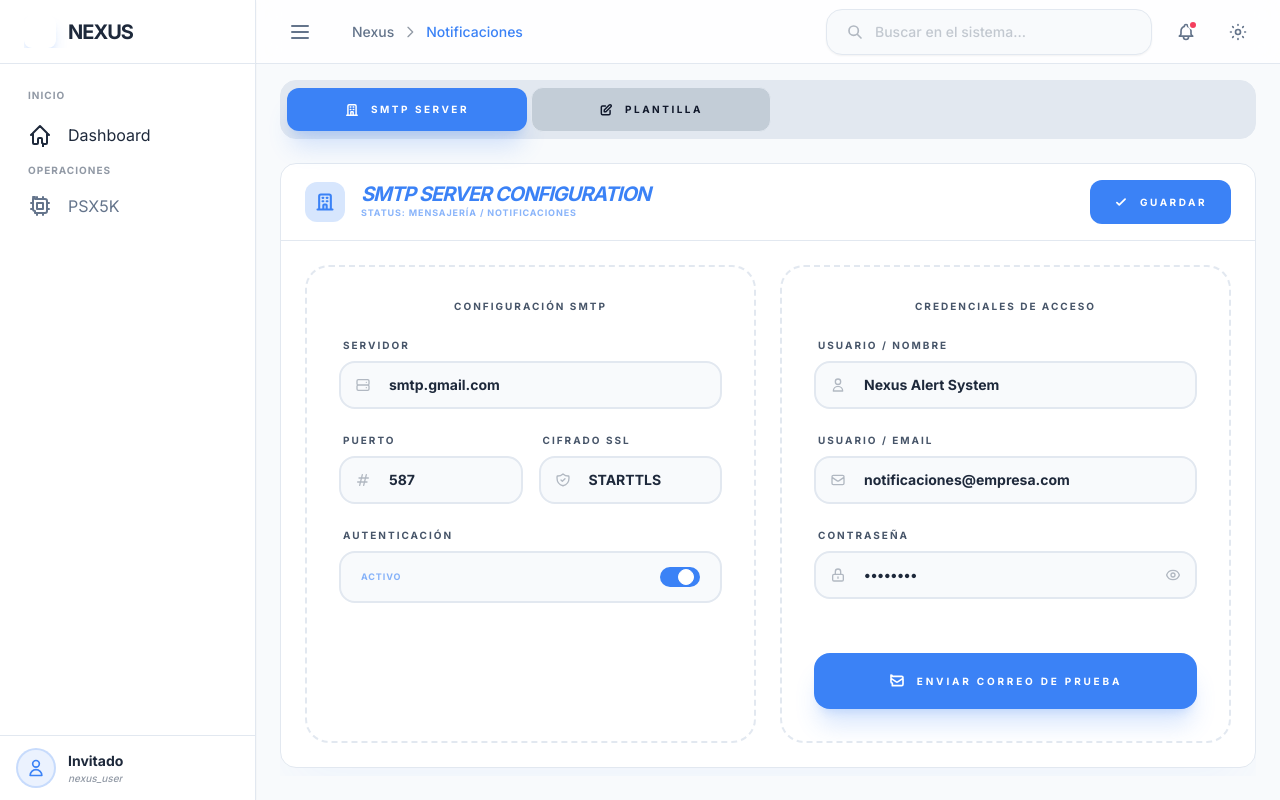
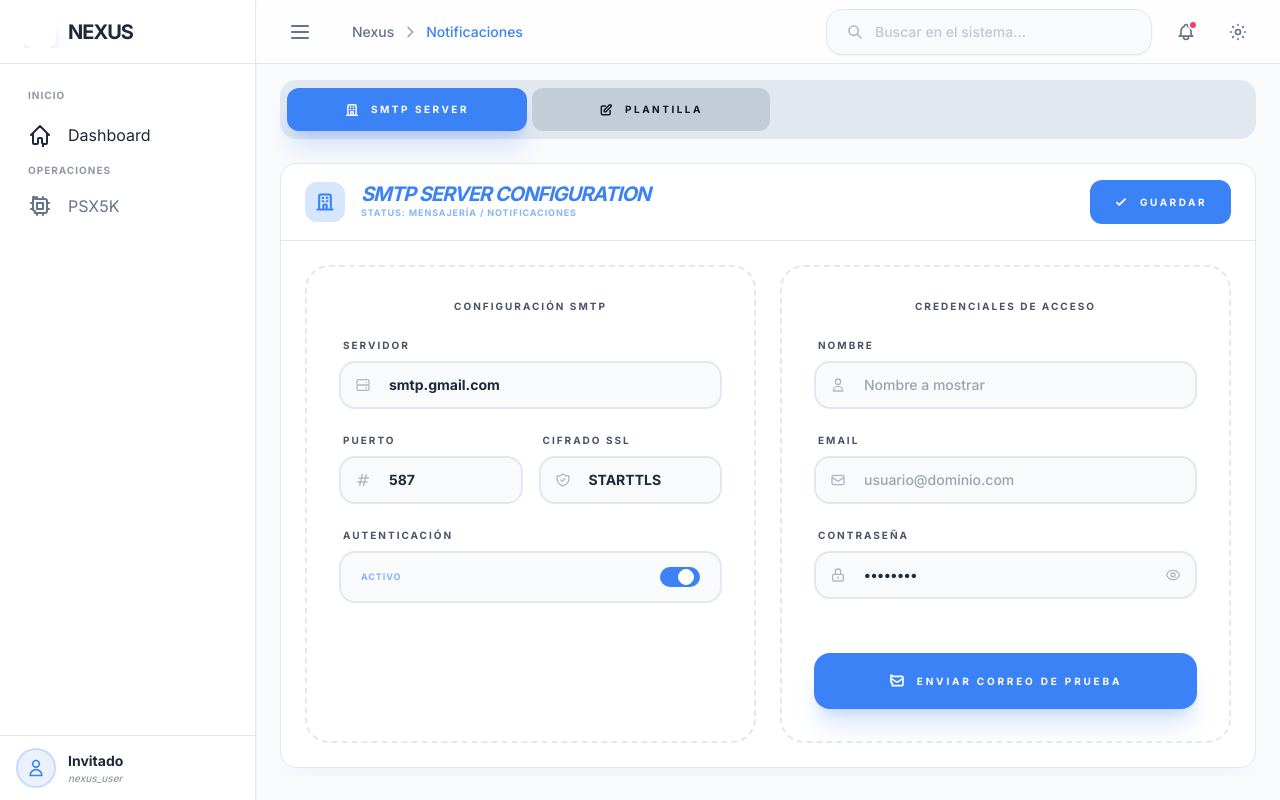
Before and after one commit to dtovar0/c20, a Flask app: template templates/notifications.html in a window 1280 px wide. Run offline with Flask 3, Linux system fonts and the light colour scheme; the template is opened without the code that fills it, so the values that code supplies are empty; some libraries are stand-ins or nearby versions.

Commit message:
Agregando logica PSX5K v1.2

```diff
--- a/assets/js/notifications.js
+++ b/assets/js/notifications.js
@@ -1,22 +1,19 @@
 document.addEventListener('DOMContentLoaded', function() {
     const authToggle = document.getElementById('smtpAuthToggle');
-    const authInputs = ['smtpName', 'smtpUser', 'smtpPass'];
     const authStatusText = document.getElementById('authStatusText');
 
     function updateAuthFields() {
         const isEnabled = authToggle.checked;
-        authInputs.forEach(id => {
-            const el = document.getElementById(id);
-            if (el) {
-                el.disabled = !isEnabled;
-                // Visual feedback correction
-                if (!isEnabled) {
-                    el.classList.add('opacity-30', 'cursor-not-allowed');
-                } else {
-                    el.classList.remove('opacity-30', 'cursor-not-allowed');
-                }
+        const passInput = document.getElementById('smtpPass');
+
+        if (passInput) {
+            passInput.disabled = !isEnabled;
+            if (!isEnabled) {
+                passInput.classList.add('opacity-30', 'cursor-not-allowed');
+            } else {
+                passInput.classList.remove('opacity-30', 'cursor-not-allowed');
             }
-        });
+        }
         if (authStatusText) {
             authStatusText.innerText = isEnabled ? 'Activo' : 'Inactivo';
             authStatusText.className = isEnabled
--- a/run.py
+++ b/run.py
@@ -3,4 +3,4 @@ from app import create_app
 app = create_app()
 
 if __name__ == "__main__":
-    app.run(debug=True, port=5000)
+    app.run(debug=True, port=5000, host="0.0.0.0")
--- a/templates/notifications.html
+++ b/templates/notifications.html
@@ -116,19 +116,19 @@
                         <div class="space-y-6 flex-grow">
                             <!-- Display Name Group -->
                             <div class="group">
-                                <label class="block text-[10px] font-black text-label uppercase tracking-[0.2em] mb-2 px-1">Usuario / Nombre</label>
+                                <label class="block text-[10px] font-black text-label uppercase tracking-[0.2em] mb-2 px-1">Nombre</label>
                                 <div class="relative group">
                                     <svg class="w-4 h-4 absolute left-4 top-1/2 -translate-y-1/2 text-label/40 group-focus-within:text-primary transition-colors" fill="none" stroke="currentColor" viewBox="0 0 24 24"><path stroke-linecap="round" stroke-linejoin="round" stroke-width="2" d="M16 7a4 4 0 11-8 0 4 4 0 018 0zM12 14a7 7 0 00-7 7h14a7 7 0 00-7-7z"></path></svg>
-                                    <input type="text" id="smtpName" value="Nexus Alert System" placeholder="Nombre a mostrar" data-validation-type="text" class="premium-validate w-full bg-input-bg border-2 border-panel-border rounded-2xl pl-12 pr-5 py-3 text-sm font-bold text-input outline-none transition-all focus:border-input-focus focus:ring-4 focus:ring-primary/10 disabled:opacity-30 disabled:cursor-not-allowed">
+                                    <input type="text" id="smtpName" value="{{ config.sender_name if config else 'Nexus Alert System' }}" placeholder="Nombre a mostrar" data-validation-type="text" class="premium-validate w-full bg-input-bg border-2 border-panel-border rounded-2xl pl-12 pr-5 py-3 text-sm font-bold text-input outline-none transition-all focus:border-input-focus focus:ring-4 focus:ring-primary/10">
                                 </div>
                             </div>
 
                             <!-- Username Group -->
                             <div class="group">
-                                <label class="block text-[10px] font-black text-label uppercase tracking-[0.2em] mb-2 px-1">Usuario / Email</label>
+                                <label class="block text-[10px] font-black text-label uppercase tracking-[0.2em] mb-2 px-1">Email</label>
                                 <div class="relative group">
                                     <svg class="w-4 h-4 absolute left-4 top-1/2 -translate-y-1/2 text-label/40 group-focus-within:text-primary transition-colors" fill="none" stroke="currentColor" viewBox="0 0 24 24"><path stroke-linecap="round" stroke-linejoin="round" stroke-width="2" d="M3 8l7.89 5.26a2 2 0 002.22 0L21 8M5 19h14a2 2 0 002-2V7a2 2 0 00-2-2H5a2 2 0 00-2 2v10a2 2 0 002 2z"></path></svg>
-                                    <input type="email" id="smtpUser" value="notificaciones@empresa.com" placeholder="usuario@dominio.com" data-validation-type="email" class="premium-validate w-full bg-input-bg border-2 border-panel-border rounded-2xl pl-12 pr-5 py-3 text-sm font-bold text-input outline-none transition-all focus:border-input-focus focus:ring-4 focus:ring-primary/10 disabled:opacity-30 disabled:cursor-not-allowed">
+                                    <input type="email" id="smtpUser" value="{{ config.user if config else '' }}" placeholder="usuario@dominio.com" data-validation-type="email" class="premium-validate w-full bg-input-bg border-2 border-panel-border rounded-2xl pl-12 pr-5 py-3 text-sm font-bold text-input outline-none transition-all focus:border-input-focus focus:ring-4 focus:ring-primary/10">
                                 </div>
                             </div>
 
```
Also changed, not shown: 1 other file.
